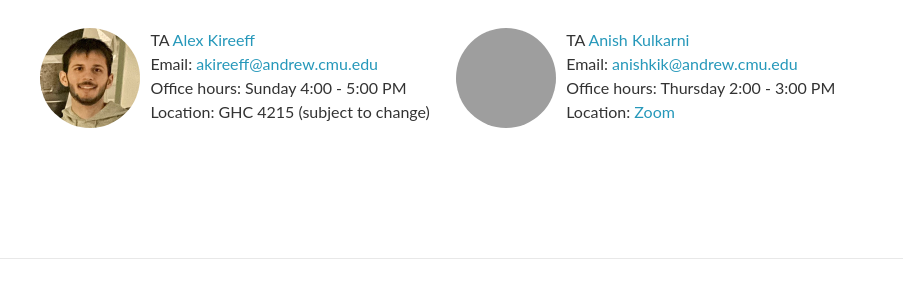
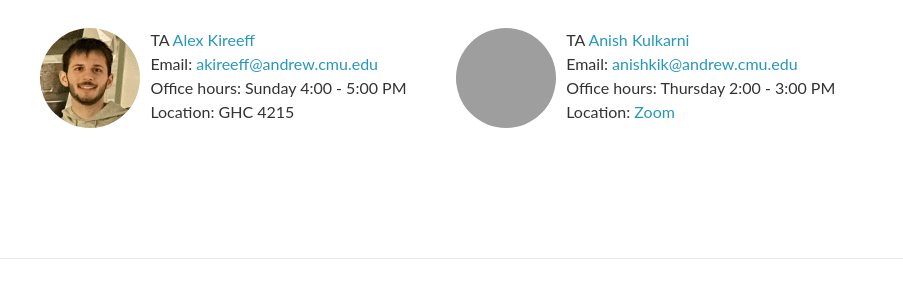
Before and after one commit to cmudeeprl/403website_s24, a Jekyll site: the page built from _pages/about.md, in a window 1280 px wide and 900 px high, scrolled down 995 px. Shown: the part 446-742 px from the top of the window, without its empty margins (188-1091 px from the left). Built offline with Jekyll 4.4.1, drawn with Linux system fonts in a browser that asks for light colours; nearby versions of some CDN libraries; comment, search, counter and statistics services are not loaded; grey boxes are pictures that could not be loaded.

Commit message:
* OH finalized

```diff
--- a/_data/staff.yml
+++ b/_data/staff.yml
@@ -17,7 +17,7 @@ TAs:
       email: akireeff@andrew.cmu.edu
       url:
       office-hours: Sunday 4:00 - 5:00 PM
-      location: GHC 4215 (subject to change)
+      location: GHC 4215
       image: staff/Alex_400by400.jpg
 
     - name: Anish Kulkarni
```
